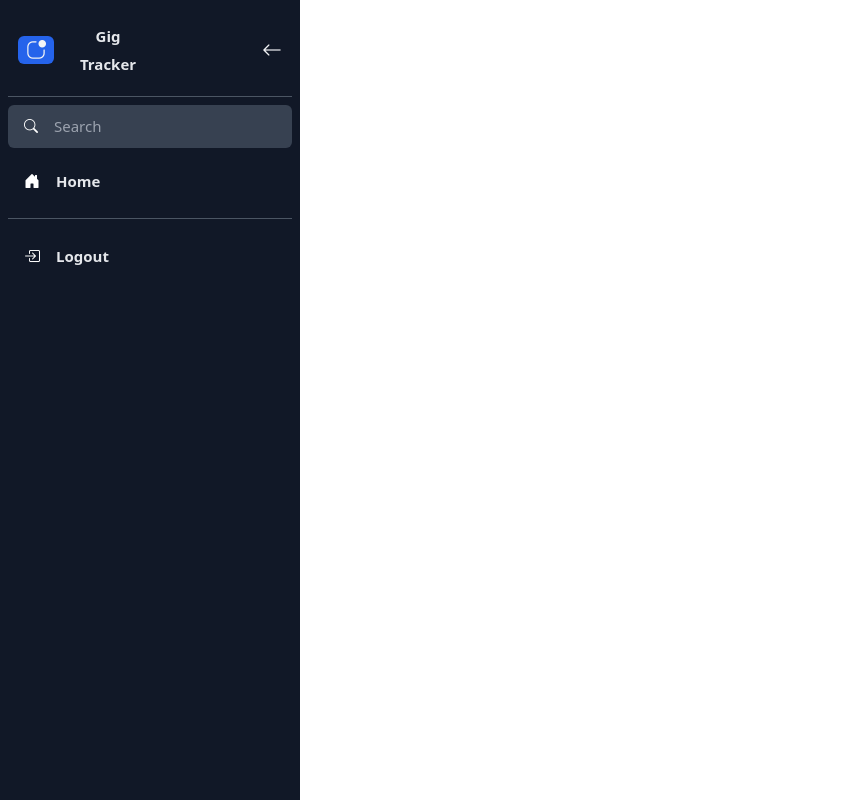
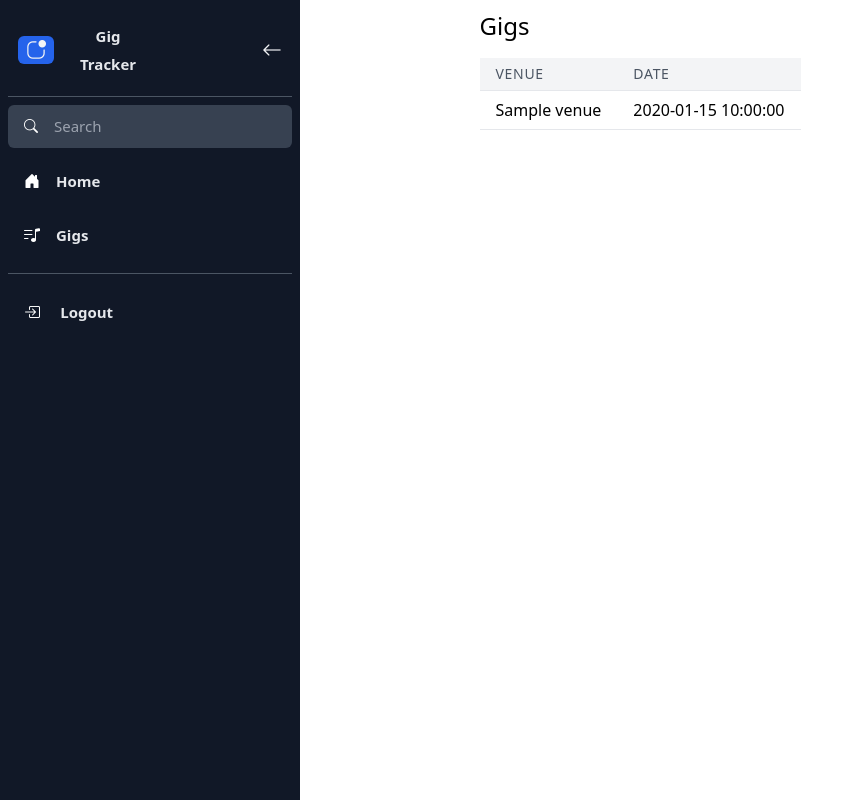
Before and after one commit to djwester/gig-tracker, a Python web app: template gigtracker/templates/gigs.html in a window 1280 px wide. Shown: the whole page, without its empty margins (0-856 px from the left). Run offline with Jinja, Linux system fonts and the light colour scheme; the template is opened without the code that fills it: most values are stand-ins (such as "Sample title", 1, 10 or a date in 2020); style sheets or scripts are compiled from the project's sources.

Commit message:
add gigs to navigation and make nav items links

```diff
--- a/gigtracker/templates/gigs.html
+++ b/gigtracker/templates/gigs.html
@@ -1,6 +1,6 @@
 {% extends "./base.html" %}
 
-{% block test %}
+{% block content %}
 
 <div class="show-gigs flex items-center justify-center relative" style="top: 10px;">
     <div>
--- a/gigtracker/templates/shared/_nav.html
+++ b/gigtracker/templates/shared/_nav.html
@@ -14,16 +14,23 @@
         <i class="bi bi-search text-sm"></i>
         <input type="text" placeholder="Search" class="text-[15px] ml-4 w-full bg-transparent focus:outline-none" />
     </div>
-    <div class="p-2.5 mt-3 flex items-center rounded-md px-4 duration-300 cursor-pointer hover:bg-blue-600 text-white">
+    <a href="/" class="p-2.5 mt-3 flex items-center rounded-md px-4 duration-300 cursor-pointer hover:bg-blue-600 text-white">
         <i class="bi bi-house-door-fill"></i>
         <span class="text-[15px] ml-4 text-gray-200 font-bold">Home</span>
-    </div>
+    </a>
+    <a href="/gigs"
+        class="p-2.5 mt-3 flex items-center rounded-md px-4 duration-300 cursor-pointer hover:bg-blue-600 text-white">
+        <i class="bi bi-music-note-list"></i>
+        <span class="text-[15px] ml-4 text-gray-200 font-bold">Gigs</span>
+    </a>
 
     <div class="my-4 bg-gray-600 h-[1px]"></div>
 
     <div class="p-2.5 mt-3 flex items-center rounded-md px-4 duration-300 cursor-pointer hover:bg-blue-600 text-white">
+        <a href="/gigs">
         <i class="bi bi-box-arrow-in-right"></i>
         <span class="text-[15px] ml-4 text-gray-200 font-bold">Logout</span>
+        </a>
     </div>
 </div>
 
```
